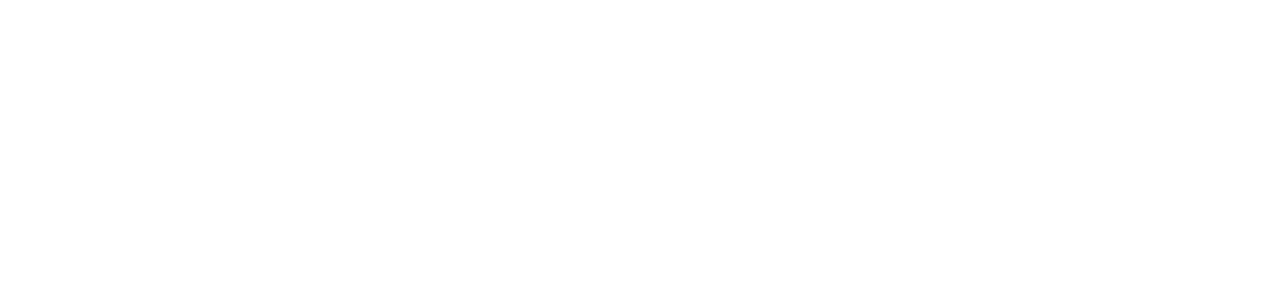
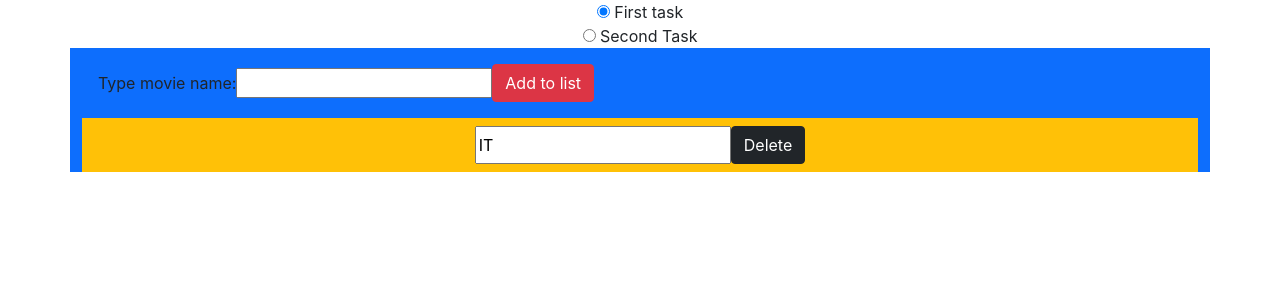
Before and after one commit to kzv-nursultan/homework-59, a React (Create React App) app: page / in a window 1280 px wide. Shown: the top 300 px of the page. Built offline with nearby package versions, Linux system fonts and the light colour scheme.

Commit message:
Created 'First task in containers and 'MovieName' directory in components

```diff
--- a/public/index.html
+++ b/public/index.html
@@ -9,6 +9,7 @@
       name="description"
       content="Web site created using create-react-app"
     />
+    <link href="https://cdn.jsdelivr.net/npm/bootstrap@5.0.0-beta1/dist/css/bootstrap.min.css" rel="stylesheet" integrity="sha384-giJF6kkoqNQ00vy+HMDP7azOuL0xtbfIcaT9wjKHr8RbDVddVHyTfAAsrekwKmP1" crossorigin="anonymous">
     <link rel="apple-touch-icon" href="%PUBLIC_URL%/logo192.png" />
     <!--
       manifest.json provides metadata used when your web app is installed on a
--- a/src/App.js
+++ b/src/App.js
@@ -1,9 +1,10 @@
 import './App.css';
+import MainPage from './containers/MainPage/MainPage';
 
 function App() {
   return (
     <div className="App">
-
+     <MainPage/>
     </div>
   );
 }
--- /dev/null
+++ b/src/components/MovieName/MovieName.js
@@ -0,0 +1,18 @@
+import React,{PureComponent} from 'react';
+
+class MovieName extends PureComponent{
+    render(){
+        return(
+            <div className='d-flex bg-warning text-dark justify-content-center p-2'>
+                <input
+                value={this.props.value}
+                onChange={this.props.onChange}/>
+                <button className="btn btn-dark">
+                    Delete
+                </button>
+            </div>
+        );
+    };
+};
+
+export default MovieName;
--- /dev/null
+++ b/src/containers/FirstTask/FirstTask.js
@@ -0,0 +1,53 @@
+import React, {Component} from 'react';
+import MovieName from '../../components/MovieName/MovieName';
+
+class FirstTask extends Component{
+    state = {movies:[
+        {value: 'IT'}
+    ]};
+
+    newObject = {};
+
+    onClick = () => {
+        const updatedstate = {movies:[...this.state.movies, this.newObject]};
+        this.setState(updatedstate);
+        console.log(this.state)
+    }
+
+    onChange = (e) =>{
+        this.newObject = {value: e.target.value};
+    }
+
+    onChangeName = (e,i) =>{
+        const stateCopy = [...this.state.movies];
+        const movieCopy = {...this.state.movies[i]};
+        movieCopy.value = e.target.value;
+        stateCopy[i] = movieCopy;
+        this.setState(stateCopy);
+    }
+
+    render(){
+        return(
+            <div className='container bg-primary'>
+                <div className = "d-flex p-3 align-items-center">
+                Type movie name:<input onChange={this.onChange}/>
+                    <button
+                    className='btn btn-danger'
+                    onClick={this.onClick}>
+                        Add to list
+                    </button>
+                </div>
+                <div>
+                    {this.state.movies.map(movie=>(
+                        <MovieName
+                        key = {movie.value}
+                        value={movie.value}
+                        onChange={this.onChangeName}/>
+                    ))}
+                </div>
+            </div>
+        )
+    }
+}
+
+export default FirstTask;
--- a/src/containers/MainPage/MainPage.js
+++ b/src/containers/MainPage/MainPage.js
@@ -1,9 +1,52 @@
 import React, {useState} from 'react';
+import FirstTask from '../FirstTask/FirstTask';
 
 const MainPage = () =>{
+    const [mode, setMode] = useState('first');
+
+    const onRadioChange = event => {
+        setMode(event.target.value);
+    };
+
+
+
     return(
         <div>
+           <div>
+            <input
+            type='radio'
+            name='option'
+            value='first'
+            onChange={onRadioChange}
+            checked={mode==='first'}
+            /> First task
+           </div>
 
+           <div>
+               <input
+               type='radio'
+               name='option'
+               value='second'
+               onChange={onRadioChange}
+               checked={mode==='second'}
+               /> Second Task
+           </div>
+
+           <div>
+               {mode==='first' && (
+                   <div>
+                       <FirstTask/>
+                   </div>
+               )}
+           </div>
+
+           <div>
+               {mode==='second' && (
+                   <div>
+                       second task
+                   </div>
+               )}
+           </div>
         </div>
     );
 };
```
Also changed, not shown: 1 other file (tests, documents, lock files or other folders).
